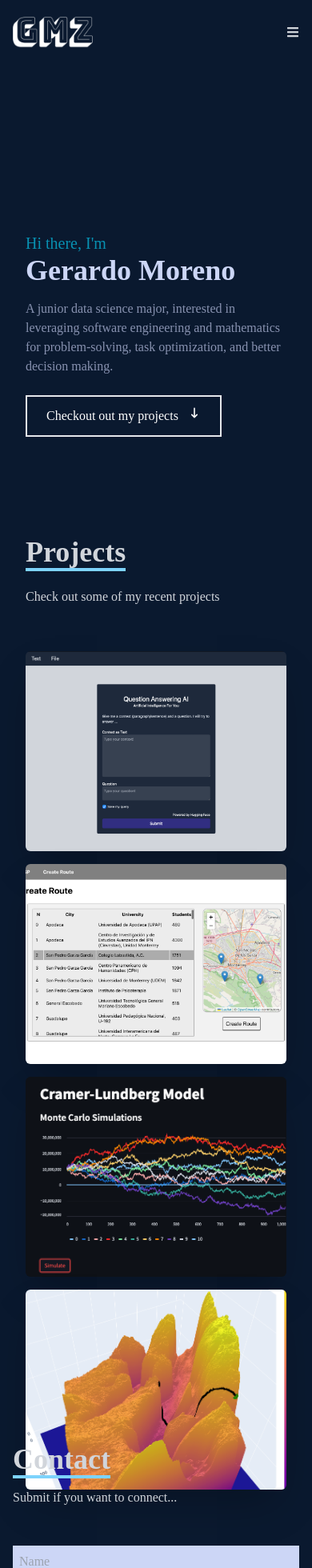
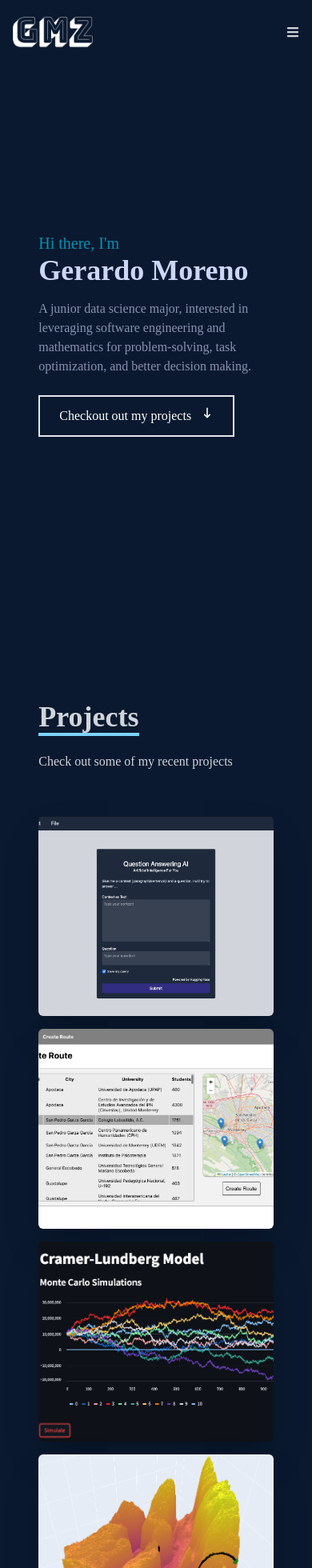
Before and after one commit to gziz/portfolio, a React (Create React App) app: page / in a window 390 px wide. Shown: the top 1960 px of the page at 80% size. Built offline with nearby package versions, Linux system fonts and the light colour scheme.

Commit message:
Fix social to medium size screen

```diff
--- a/src/App.js
+++ b/src/App.js
@@ -1,6 +1,6 @@
 import Navbar from "./components/Navbar";
 import Home from "./components/Home";
-// import Skills from "./components/Skills";
+import About from "./components/About";
 import Work from "./components/Work";
 import Contact from "./components/Contact";
 
@@ -9,7 +9,6 @@ function App() {
     <div>
         <Navbar/>
         <Home/>
-        {/* <Skills/> */}
         <Work/>
         <Contact/>
     </div>
--- a/src/components/Contact.jsx
+++ b/src/components/Contact.jsx
@@ -3,14 +3,14 @@ import React from 'react'
 const Contact = () => {
   return (
     <div name='contact' className='w-full h-screen bg-[#0a192f] flex justify-center items-center p-4'>
-        <form method='POST' action="https://getform.io/f/46ea8a72-eeb7-4490-b8c2-74a494ed3030" className='flex flex-col max-w-[600px] w-full'>
+        <form method='POST' action="https://getform.io/f/46ea8a72-eeb7-4490-b8c2-74a494ed3030" className='flex flex-col max-w-[600px] w-11/12'>
             <div className='pb-8'>
                 <p className='text-4xl font-bold inline border-b-4 border-sky-300 text-gray-300'>Contact</p>
                 <p className='text-gray-300 py-4'>Submit if you want to connect...</p>
             </div>
             <input className='bg-[#ccd6f6] p-2' type="text" placeholder='Name' name='name' />
             <input className='my-4 p-2 bg-[#ccd6f6]' type="email" placeholder='Email' name='email' />
-            <textarea className='bg-[#ccd6f6] p-2' name="message" rows="10" placeholder='Message'></textarea>
+            <textarea className='bg-[#ccd6f6] p-2' name="message" rows="5" placeholder='Message'></textarea>
             <button className='text-white border-2 hover:bg-cyan-600 hover:border-cyan-600 px-4 py-3 my-8 mx-auto flex items-center'>Send!</button>
         </form>
     </div>
--- a/src/components/Home.jsx
+++ b/src/components/Home.jsx
@@ -5,7 +5,7 @@ import { Link } from 'react-scroll';
 const Home = () => {
   return (
     <div name = 'home' className=' w-full h-screen bg-[#0a192f]'>
-      <div className='max-w-[1000px] mx-auto px-8 flex flex-col justify-center h-full'>
+      <div className='w-11/12 max-w-[1000px] mx-auto px-8 flex flex-col justify-center h-full'>
 
         <p className='text-xl text-cyan-600'>Hi there, I'm</p>
         <h1 className='text-4xl sm:text-7xl font-bold text-[#ccd6f6]'>
--- a/src/components/Navbar.jsx
+++ b/src/components/Navbar.jsx
@@ -72,7 +72,7 @@ const Navbar = () => {
       </ul>
 
       {/* Social icons */}
-      <div className='hidden lg:flex fixed flex-col top-[35%] left-0'>
+      <div className='hidden md:flex fixed flex-col top-[35%] left-0'>
         <ul>
           <li className='w-[160px] h-[60px] flex justify-between items-center ml-[-100px] hover:ml-[-10px] duration-300 bg-blue-600'>
             <a
--- a/src/components/Work.jsx
+++ b/src/components/Work.jsx
@@ -29,9 +29,9 @@ function Work() {
     };
 
   return (
-    <div name='projects' className='w-full h-screen bg-[#0a192f] text-gray-300'>
+    <div name='projects' className='w-full bg-[#0a192f] text-gray-300'>
 
-        <div className='max-w-[1000px] mx-auto p-8 flex flex-col justify-center w-full h-full'>
+        <div className='max-w-[1000px] mx-auto  p-8 flex flex-col justify-center w-11/12 h-full'>
             <div className='pb-8'>
                 <p className='text-4xl font-bold inline border-b-4 border-sky-300'>Projects</p>
                 <p className='py-6'>Check out some of my recent projects</p>
```
